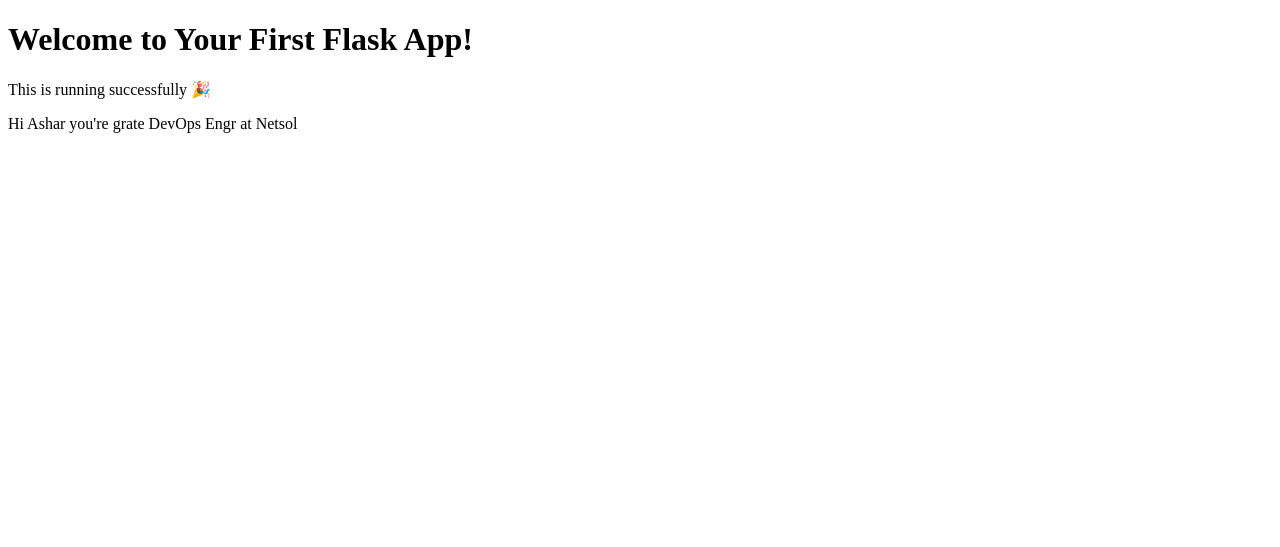
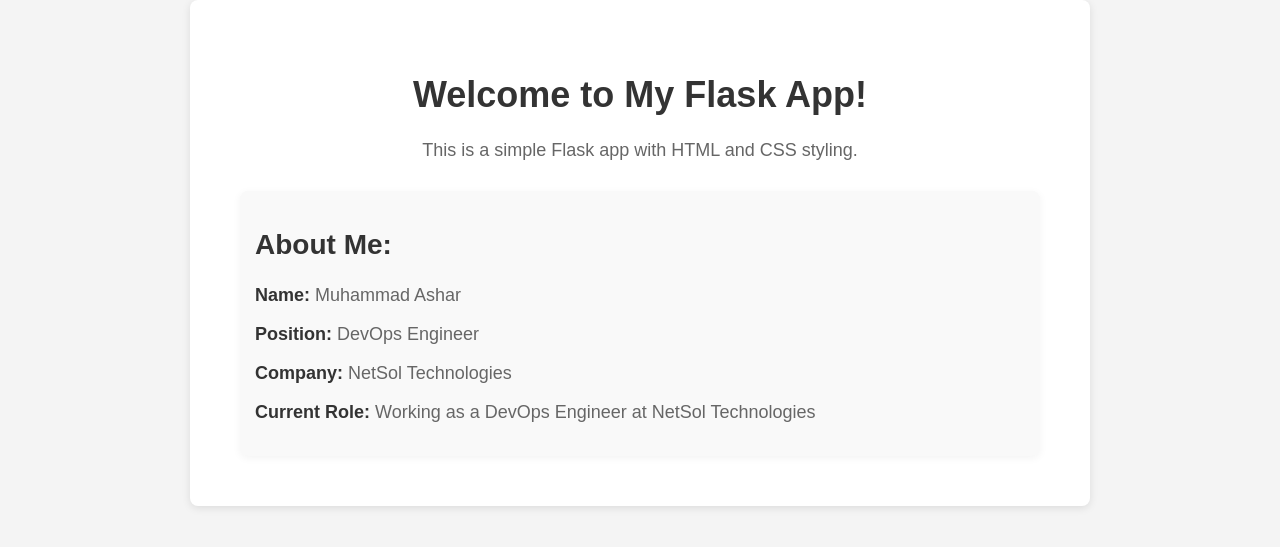
Before and after one commit to Ashar49255/flask-ci-cd-demo, a Flask app: template templates/index.html in a window 1280 px wide. Shown: the top 547 px of the page. Run offline with Flask 2, Linux system fonts and the light colour scheme; the template is opened without the code that fills it, so the values that code supplies are empty.

Commit message:
my new profile update

```diff
--- /dev/null
+++ b/static/css/styles.css
@@ -0,0 +1,45 @@
+/* static/css/styles.css */
+body {
+    font-family: Arial, sans-serif;
+    background-color: #f4f4f4;
+    margin: 0;
+    padding: 0;
+}
+
+.container {
+    max-width: 800px;
+    margin: 0 auto;
+    padding: 50px;
+    background-color: white;
+    border-radius: 8px;
+    box-shadow: 0 2px 8px rgba(0, 0, 0, 0.1);
+    text-align: center;
+}
+
+h1 {
+    color: #333;
+    font-size: 36px;
+}
+
+p {
+    color: #666;
+    font-size: 18px;
+}
+
+.info {
+    margin-top: 30px;
+    text-align: left;
+    background-color: #f9f9f9;
+    padding: 15px;
+    border-radius: 8px;
+    box-shadow: 0 2px 8px rgba(0, 0, 0, 0.05);
+}
+
+h2 {
+    color: #333;
+    font-size: 28px;
+}
+
+strong {
+    color: #333;
+}
--- a/templates/index.html
+++ b/templates/index.html
@@ -1,12 +1,24 @@
+<!-- templates/index.html -->
 <!DOCTYPE html>
-<html>
+<html lang="en">
 <head>
+    <meta charset="UTF-8">
+    <meta name="viewport" content="width=device-width, initial-scale=1.0">
     <title>Flask App</title>
+    <link rel="stylesheet" href="{{ url_for('static', filename='styles.css') }}">
 </head>
 <body>
-    <h1>Welcome to Your First Flask App!</h1>
-    <p>This is running successfully 🎉</p>
-    <p> Hi Ashar you're grate DevOps Engr at Netsol
-    </p>
+    <div class="container">
+        <h1>Welcome to My Flask App!</h1>
+        <p>This is a simple Flask app with HTML and CSS styling.</p>
+
+        <div class="info">
+            <h2>About Me:</h2>
+            <p><strong>Name:</strong> Muhammad Ashar</p>
+            <p><strong>Position:</strong> DevOps Engineer</p>
+            <p><strong>Company:</strong> NetSol Technologies</p>
+            <p><strong>Current Role:</strong> Working as a DevOps Engineer at NetSol Technologies</p>
+        </div>
+    </div>
 </body>
 </html>
```
